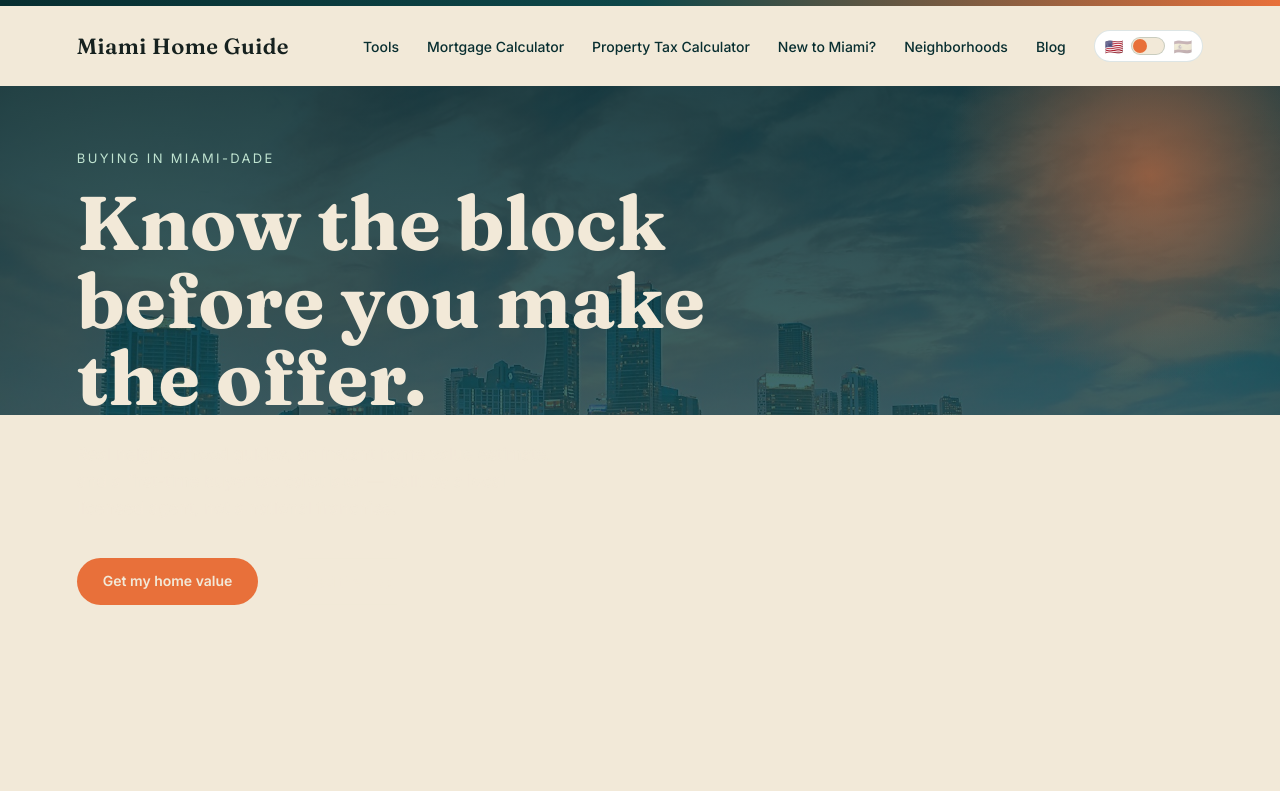
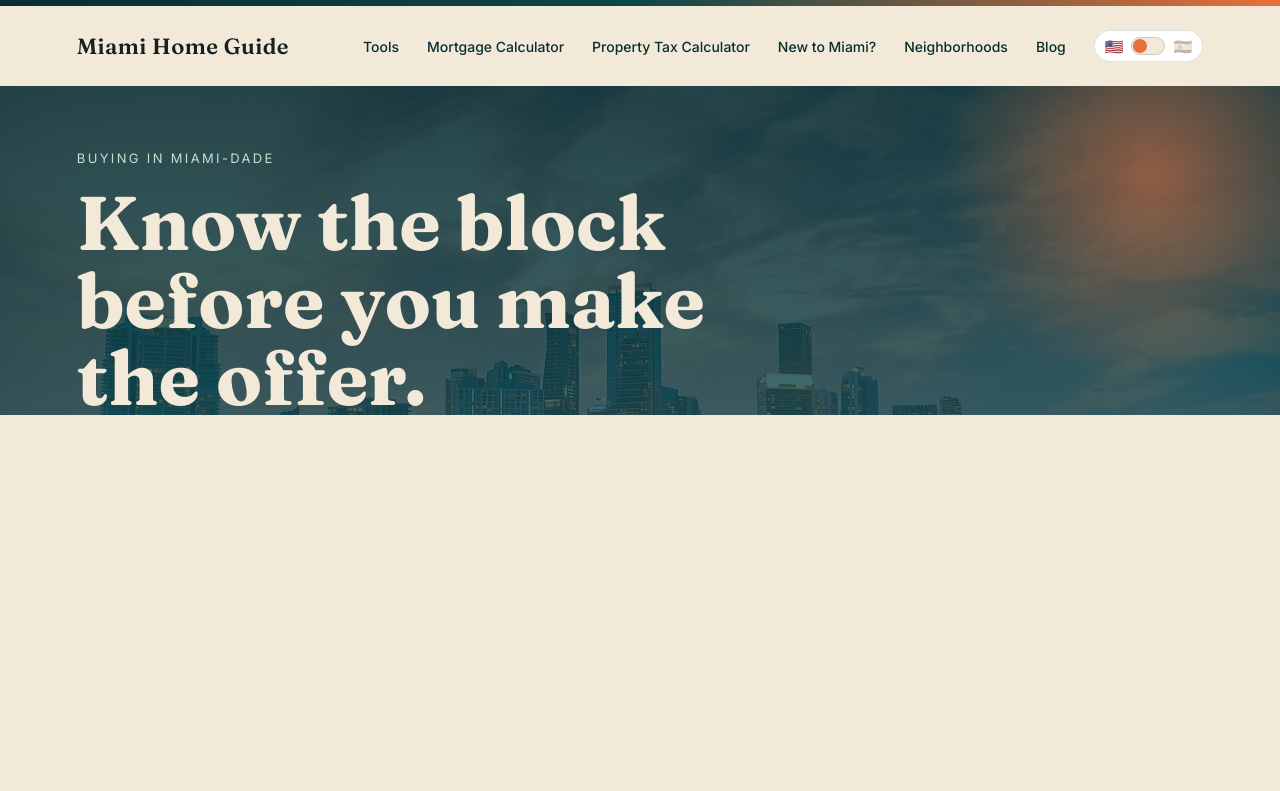
Before and after one commit to matravagnan-droid/miami-home-guide, a Next.js app: page / in a window 1280 px wide. Shown: the top 791 px of the page. Built offline with nearby package versions, Linux system fonts and the light colour scheme.

Commit message:
Remove 'Get my home value' hero button
That tool was never built (the home value estimate card still just links to a placeholder), so the button was a dead end.

```diff
--- a/app/page.js
+++ b/app/page.js
@@ -17,9 +17,6 @@ export default function Home() {
         <h1>{t.hero.h1}</h1>
         <p>{t.hero.p}</p>
         <div className="btn-row">
-          <a className="btn btn-primary" href="#tools">
-            {t.hero.btnPrimary}
-          </a>
           <a className="btn btn-ghost" href="#blog">
             {t.hero.btnGhost}
           </a>
```
